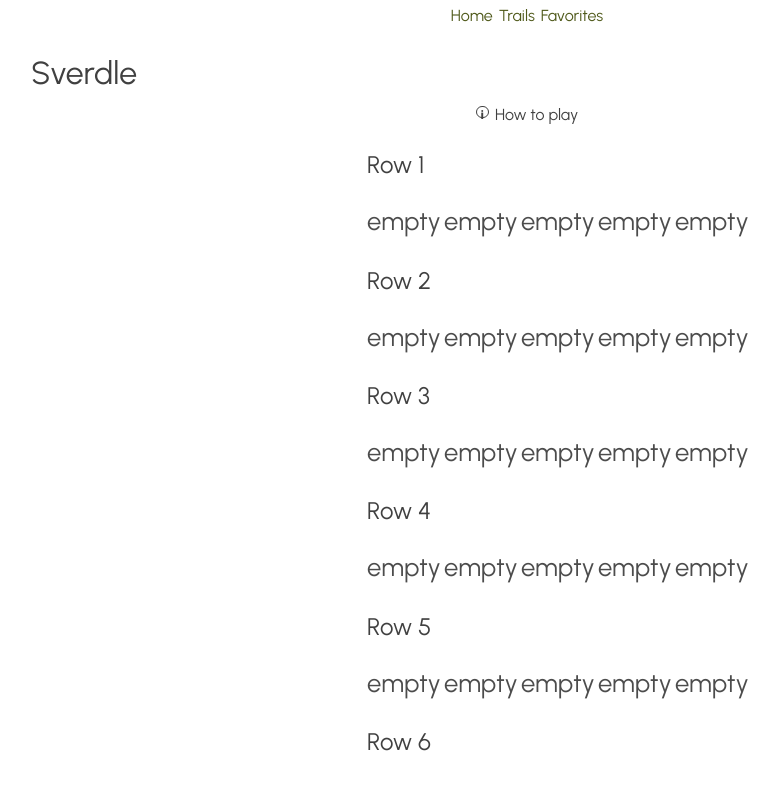
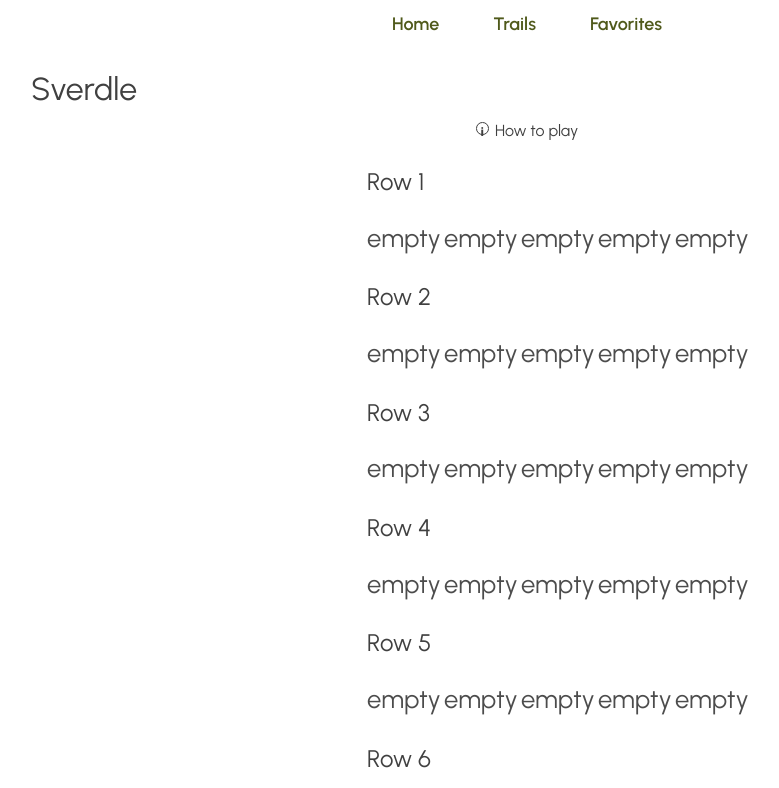
Before and after one commit to IIC3585-2024/svelte-group-04, a SvelteKit app: page /sverdle in a window 1280 px wide. Shown: the top 788 px of the page, without its empty margins (113-892 px from the left). Built offline with nearby package versions, Linux system fonts and the light colour scheme; no server answers.

Commit message:
style: change navbar

```diff
--- a/src/routes/Header.svelte
+++ b/src/routes/Header.svelte
@@ -15,5 +15,14 @@
 	nav {
 		display: flex;
 		justify-content: center;
+		align-items: center;
+		gap: var(--size-3);
+		width: 100%;
+		height: var(--size-3);
+		font-size: var(--font-size-med);
+	}
+
+	nav a {
+		font-weight: 600;
 	}
 </style>
```
